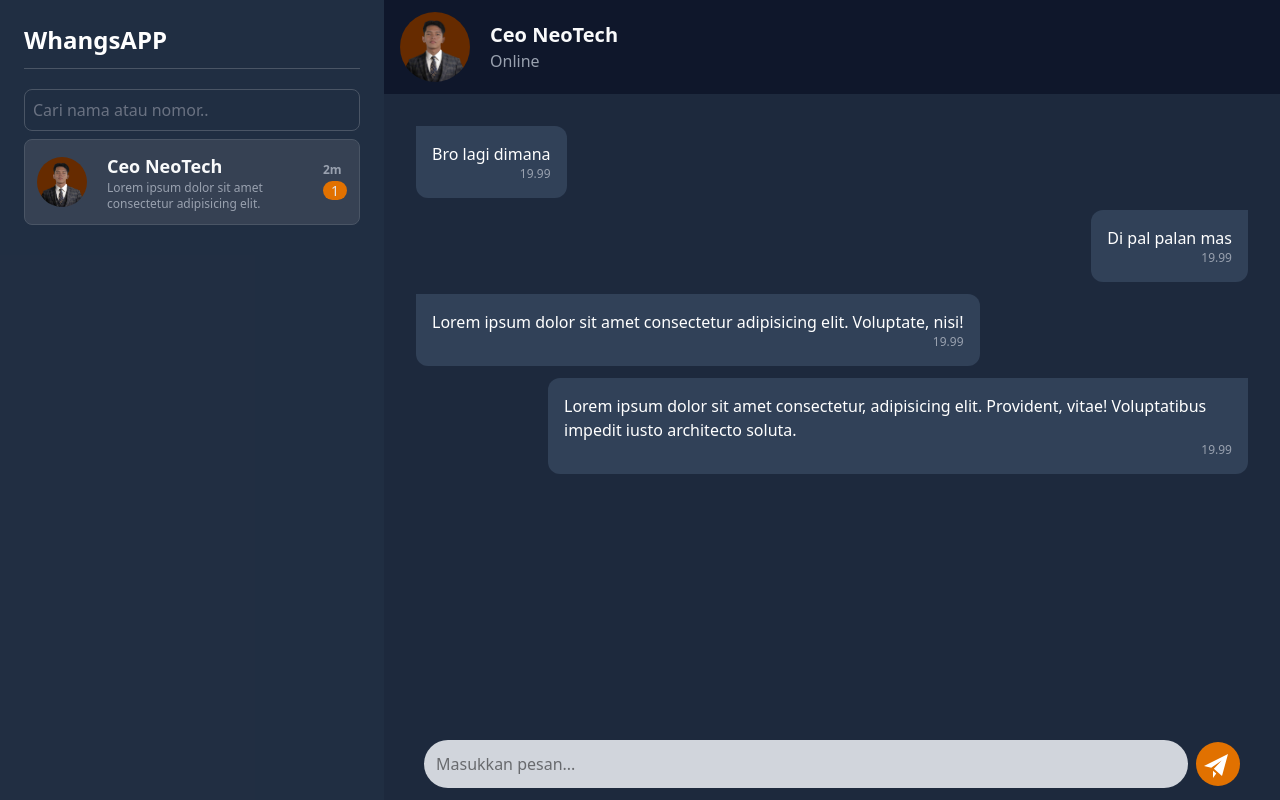
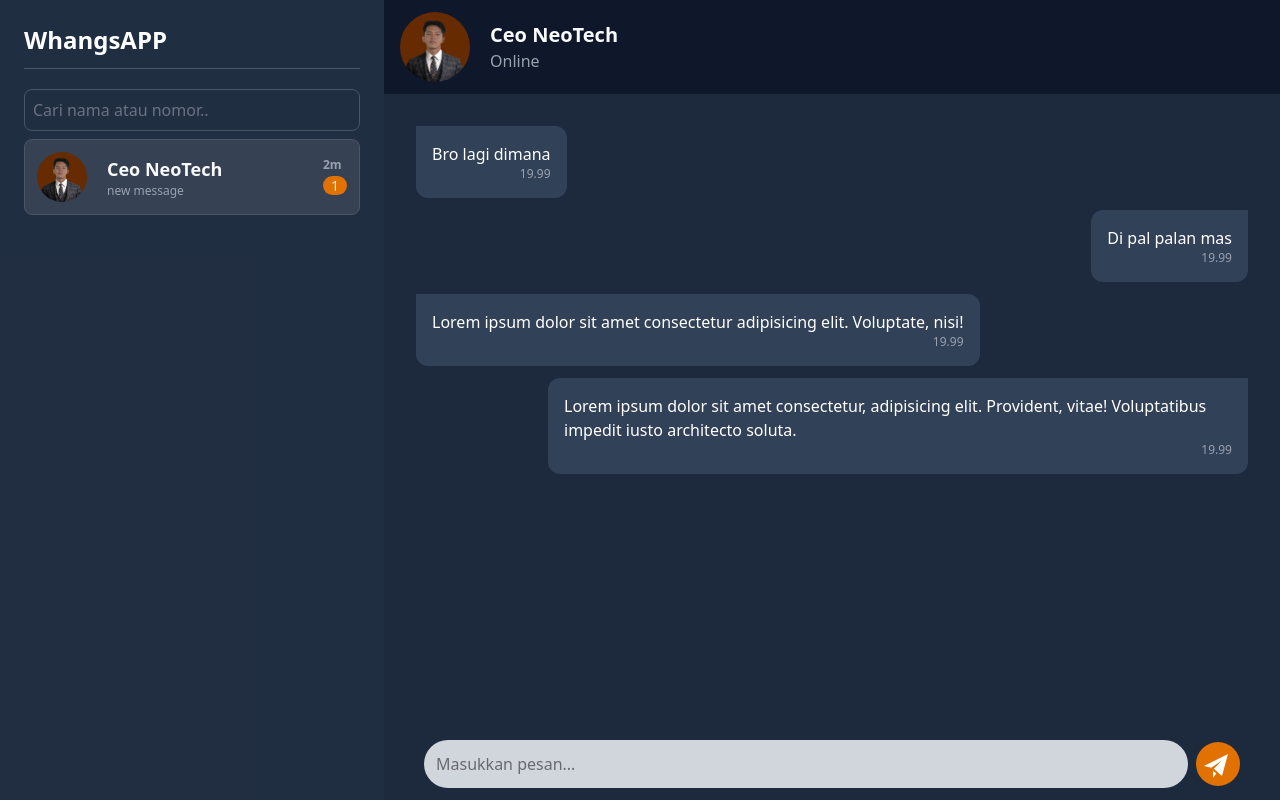
Before and after one commit to Haippp/CTF-Crypto-for-Baby, a website: page x0r-playground/index.html in a window 1280 px wide. Drawn offline with Linux system fonts and the light colour scheme.

Commit message:
fix(x0r-playground): perbaikan width nama dan pesan baru

```diff
--- a/x0r-playground/index.html
+++ b/x0r-playground/index.html
@@ -24,10 +24,10 @@
             src="/asset/img/ceo-neotech.jpg"
             alt="profile"
             class="w-[50px] h-[50px] rounded-full" />
-          <div>
+          <div class="max-w-max w-full">
             <h3 class="text-lg font-bold text-gray-50">Ceo NeoTech</h3>
-            <p class="text-gray-400 text-xs">
-              Lorem ipsum dolor sit amet consectetur adipisicing elit.
+            <p class="text-gray-400 text-xs" id="new-message">
+              new message
             </p>
           </div>
           <div>
```
